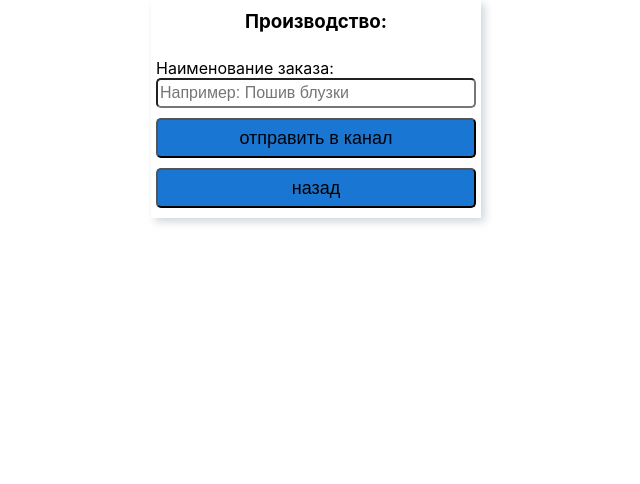
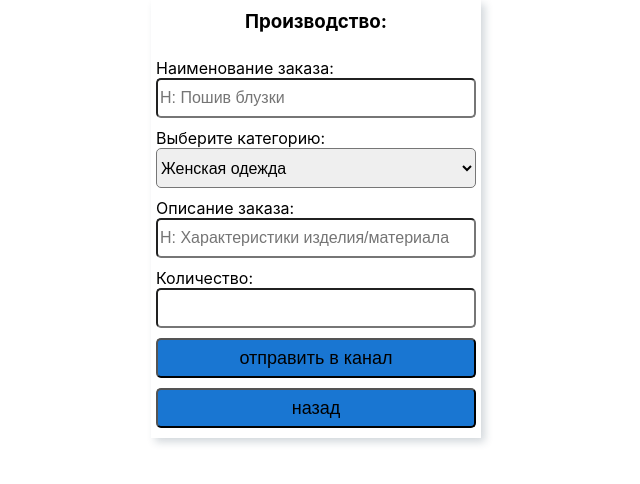
Before and after one commit to qoobatov/belgi.kg, a React (Create React App) app: page /production in a window 1280 px wide. Shown: the top 484 px of the page, without its empty margins (324-964 px from the left). Built offline with nearby package versions, Linux system fonts and the light colour scheme.

Commit message:
added inputs component production more

```diff
--- a/src/components/BayerServices/BayerServices.css
+++ b/src/components/BayerServices/BayerServices.css
@@ -1,7 +1,6 @@
 * {
   margin: 0;
   box-sizing: border-box;
-  background-color: var(--tg-theme-bg-color);
   color: var(--tg-theme-text-color);
 }
 
--- a/src/components/Production/Production.css
+++ b/src/components/Production/Production.css
@@ -1,7 +1,6 @@
 * {
   margin: 0;
   box-sizing: border-box;
-  background-color: var(--tg-theme-bg-color);
   color: var(--tg-theme-text-color);
 }
 .production-container {
@@ -31,11 +30,26 @@
 
 .production-nameOrder {
   width: 100%;
-  height: 30px;
+  height: 40px;
   font-size: 16px;
   border-radius: 5px;
   margin-bottom: 10px;
 }
+
+.production-lable-block {
+  display: flex;
+  flex-direction: column;
+}
+
+#production-inputs{
+    width: 100%;
+    height: 40px;
+    font-size: 16px;
+    border-radius: 5px;
+    margin-bottom: 10px;
+}
+
+
 
 .btn-production-send-form {
   width: 100%;
@@ -44,7 +58,6 @@
   background-color: #1976d2;
   border-radius: 5px;
   cursor: pointer;
-
 }
 .btn-production-back {
   width: 100%;
--- a/src/components/Production/Production.js
+++ b/src/components/Production/Production.js
@@ -64,7 +64,9 @@ function Production() {
       "&parse_mode=html&text=" +
       encodeURIComponent(
         "Наименование товара: " +
-          formValues.nameOrder+
+          formValues.nameOrder +
+          "\nОписание товара: " +
+          formValues.category +
           "\n"
       ) +
       "&reply_markup=" +
@@ -89,17 +91,50 @@ function Production() {
         <div className="production-content">
           <h3>Производство:</h3>
           <form className="form-production">
-
             <label>
               Наименование заказа:
               <input
+                id="production-inputs"
                 className="production-nameOrder"
-                placeholder="Например: Пошив блузки"
+                placeholder="Н: Пошив блузки"
                 name="nameOrder"
                 onChange={onChangeSelected}
               />
             </label>
-
+            <label className="production-lable-block">
+              Выберите категорию:
+              <select
+                id="production-inputs"
+                className="production-category"
+                name="category"
+                onChange={onChangeSelected}
+              >
+                <option value="Женская одежда">Женская одежда</option>
+                <option value="Мужская одежда">Мужская одежда</option>
+                <option value="Детская одежда">Детская одежда</option>
+                <option value="Спецодежда">Спецодежда</option>
+              </select>
+            </label>
+            <label className="production-lable-block">
+              Описание заказа:
+              <input
+                id="production-inputs"
+                className="production-descripton"
+                placeholder="Н: Характеристики изделия/материала"
+                name="descripton"
+                onChange={onChangeSelected}
+              />
+            </label>
+            <label className="production-lable-block">
+              Количество:
+              <input
+                type="number"
+                id="production-inputs"
+                className="production-descripton"
+                name="descripton"
+                onChange={onChangeSelected}
+              />
+            </label>
             <button
               type="submit"
               className="btn-production-send-form"
```
Lines whose indentation alone changed are shown as unchanged.
